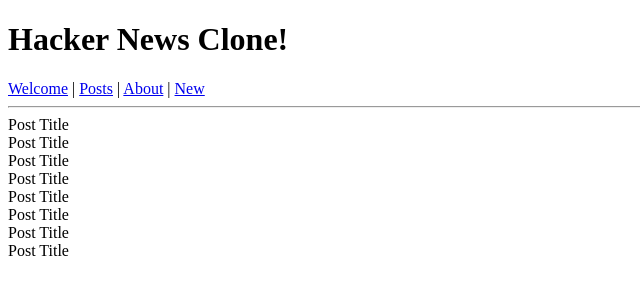
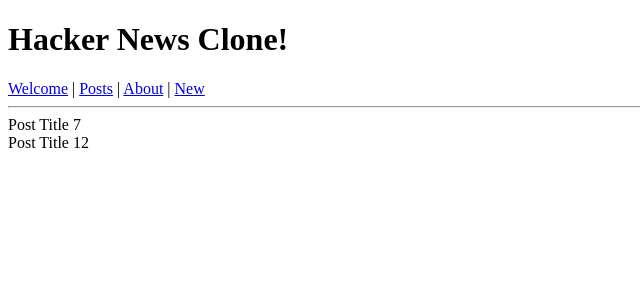
Before and after one commit to eliseylenore/mock-hacker-news, an Angular app: page /newest-posts in a window 1280 px wide. Shown: the top 300 px of the page, without its empty margins (0-640 px from the left). Built offline with nearby package versions, Linux system fonts and the light colour scheme.

Commit message:
Add successful piping

```diff
--- a/src/app/newest-posts/newest-posts.component.html
+++ b/src/app/newest-posts/newest-posts.component.html
@@ -1,5 +1,5 @@
 
 
   <div *ngFor="let post of posts | newest ">
-    {{post.title}}<br>
+    {{post.title}} {{post.points}}<br>
   </div>
--- a/src/app/newest.pipe.ts
+++ b/src/app/newest.pipe.ts
@@ -7,7 +7,13 @@ import { Post } from './post.model'
 export class NewestPipe implements PipeTransform {
 
   transform(input: Post[]) {
-    return input;
+    var output: Post[] = [];
+    for (var i = 0; i < input.length; i++) {
+      if(input[i].points > 6) {
+        output.push(input[i])
+      }
+    }
+    return output;
   }
 
 }
--- a/src/app/post.model.ts
+++ b/src/app/post.model.ts
@@ -4,10 +4,10 @@ export class Post {
 
 export var POSTS: Post[] = [
   new Post("Post Title", new Date(), 5, "Author Name", "www.google.com", "Here is the paragraph of our post that says so much but nothing at all."),
+  new Post("Post Title", new Date(), 7, "Author Name", "www.google.com", "Here is the paragraph of our post that says so much but nothing at all."),
+  new Post("Post Title", new Date(), 12, "Author Name", "www.google.com", "Here is the paragraph of our post that says so much but nothing at all."),
   new Post("Post Title", new Date(), 5, "Author Name", "www.google.com", "Here is the paragraph of our post that says so much but nothing at all."),
-  new Post("Post Title", new Date(), 5, "Author Name", "www.google.com", "Here is the paragraph of our post that says so much but nothing at all."),
-  new Post("Post Title", new Date(), 5, "Author Name", "www.google.com", "Here is the paragraph of our post that says so much but nothing at all."),
-  new Post("Post Title", new Date(), 5, "Author Name", "www.google.com", "Here is the paragraph of our post that says so much but nothing at all."),
+  new Post("Post Title", new Date(), 3, "Author Name", "www.google.com", "Here is the paragraph of our post that says so much but nothing at all."),
   new Post("Post Title", new Date(), 5, "Author Name", "www.google.com", "Here is the paragraph of our post that says so much but nothing at all."),
   new Post("Post Title", new Date(), 5, "Author Name", "www.google.com", "Here is the paragraph of our post that says so much but nothing at all."),
   new Post("Post Title", new Date(), 5, "Author Name", "www.google.com", "Here is the paragraph of our post that says so much but nothing at all.")
```
